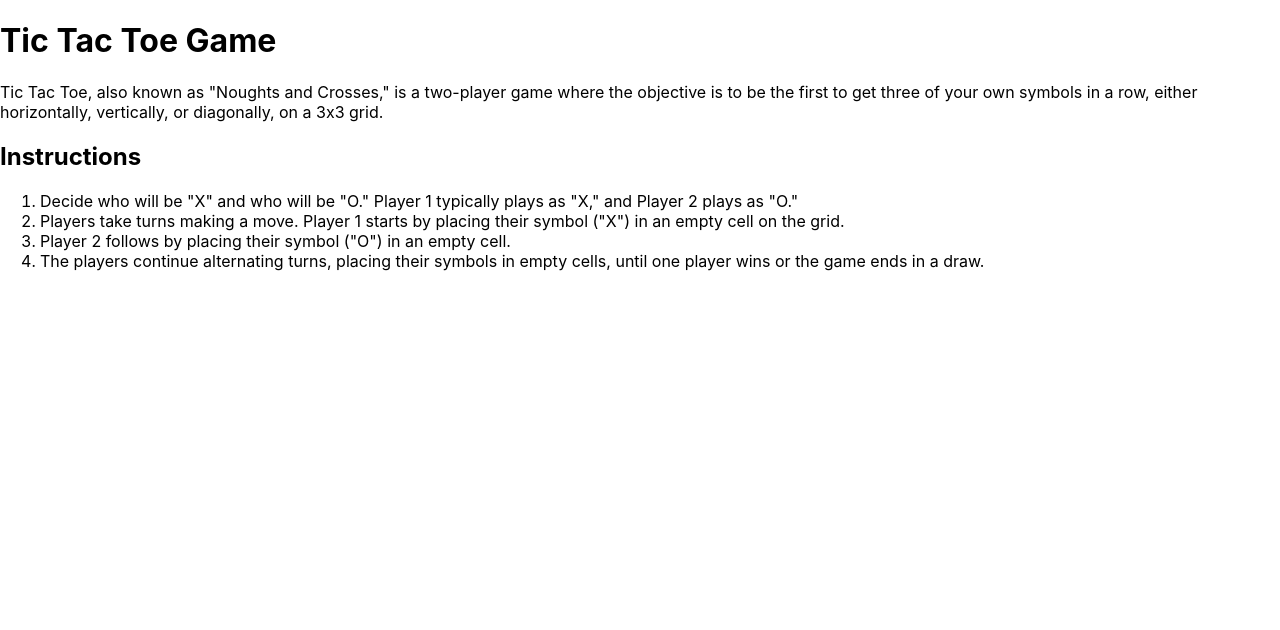
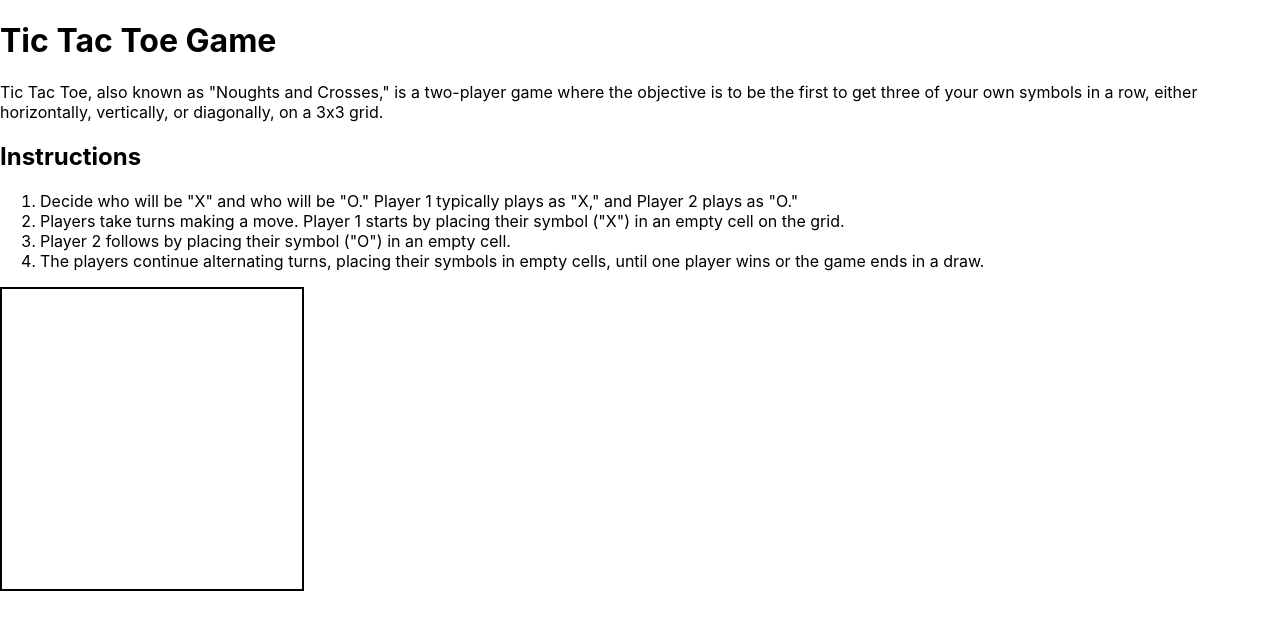
Before and after one commit to yadi-90/Games, a React (Create React App) app in the folder first-project/: page / in a window 1280 px wide. Shown: the top 630 px of the page. Built offline with nearby package versions, Linux system fonts and the light colour scheme.

Commit message:
found error on gameBoard name fix

```diff
--- a/first-project/src/App.css
+++ b/first-project/src/App.css
@@ -7,7 +7,7 @@
   height: 100vh;
   flex-direction: column;
 }
-.gameboard{
+.gameBoard{
   width: 300px;
   height: 300px;
   display:flex;
```
